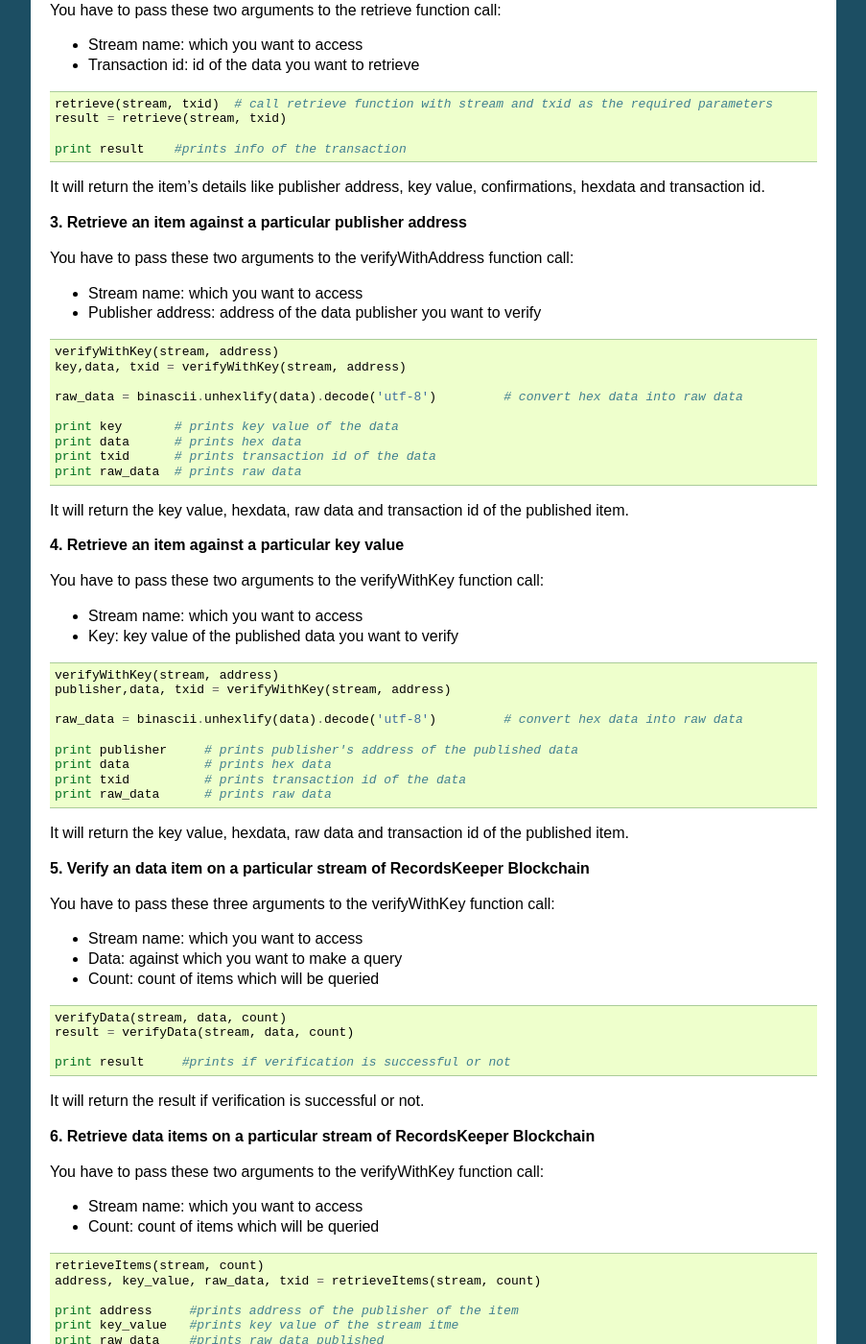
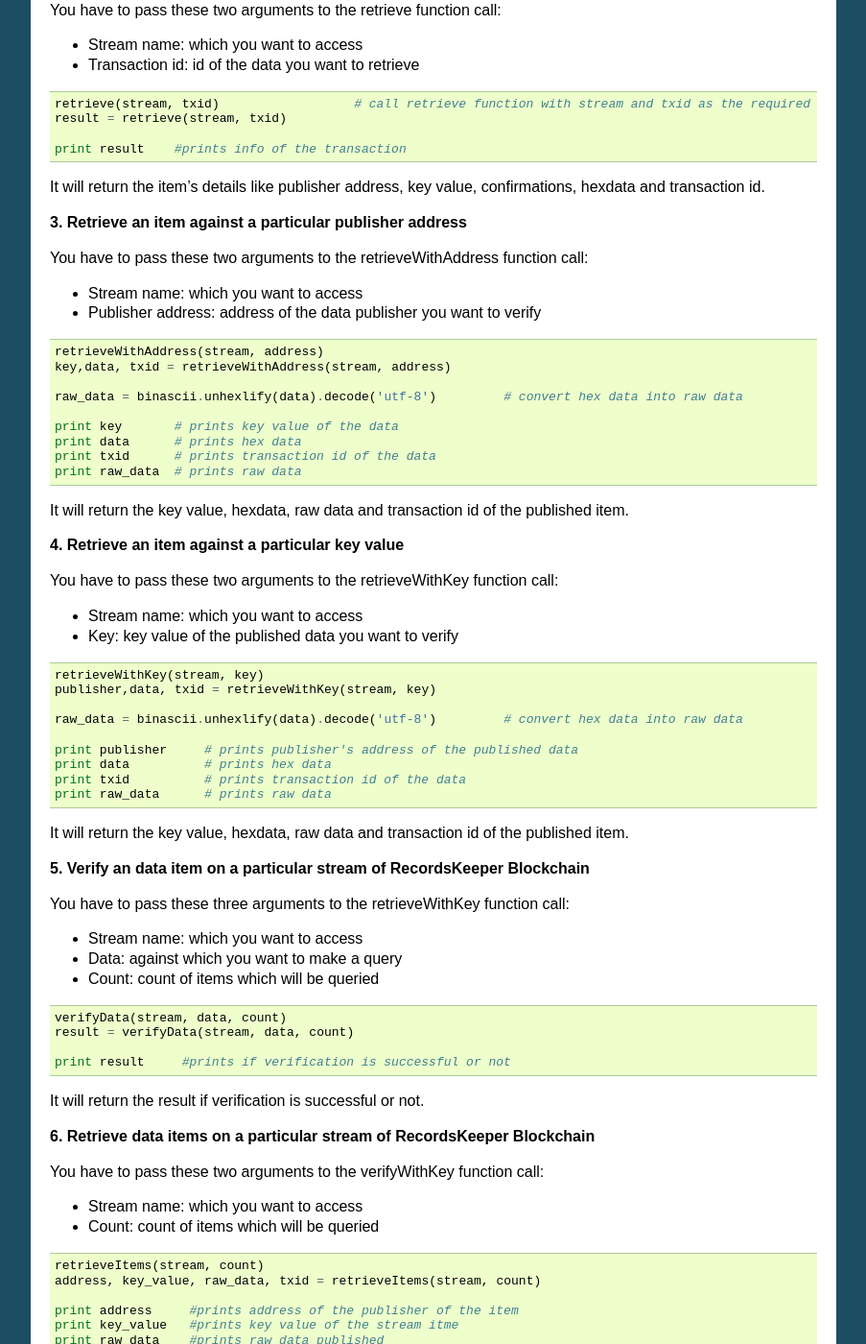
Before and after one commit to RecordsKeeper/recordskeeper-python-sdk, a Sphinx documentation site: the page built from docs/source/stream.rst, in a window 1280 px wide and 1400 px high, scrolled down 1945 px. Shown: the whole window at 96% size, without its empty margins (198-1101 px from the left). Built offline with Sphinx 7.4.7, drawn with Linux system fonts in a browser that asks for light colours; some of the changed text lies outside the part shown.

Commit message:
docs changed

```diff
--- a/docs/source/assets.rst
+++ b/docs/source/assets.rst
@@ -97,9 +97,9 @@
 
 .. code-block:: python
 
-    createAsset()
+    createAsset(address, asset_name, asset_qty)
 
-    txid = createAsset()          #createAsset() function call
+    txid = createAsset(address, asset_name, asset_qty)          #createAsset() function call
 
     print txid                  # prints tx id of the issued asset
 
--- a/docs/source/stream.rst
+++ b/docs/source/stream.rst
@@ -125,7 +125,7 @@
 
 .. code-block:: python
 
-    retrieve(stream, txid)  # call retrieve function with stream and txid as the required parameters
+    retrieve(stream, txid)                  # call retrieve function with stream and txid as the required parameters
     result = retrieve(stream, txid)
 
     print result    #prints info of the transaction
@@ -135,15 +135,15 @@
 
 **3. Retrieve an item against a particular publisher address**
 
-You have to pass these two arguments to the verifyWithAddress function call:
+You have to pass these two arguments to the retrieveWithAddress function call:
 
 * Stream name: which you want to access
 * Publisher address: address of the data publisher you want to verify
 
 .. code-block:: python
 
-    verifyWithKey(stream, address)
-    key,data, txid = verifyWithKey(stream, address)
+    retrieveWithAddress(stream, address)
+    key,data, txid = retrieveWithAddress(stream, address)
 
     raw_data = binascii.unhexlify(data).decode('utf-8')         # convert hex data into raw data
 
@@ -156,15 +156,15 @@
 
 **4. Retrieve an item against a particular key value**
 
-You have to pass these two arguments to the verifyWithKey function call:
+You have to pass these two arguments to the retrieveWithKey function call:
 
 * Stream name: which you want to access
 * Key: key value of the published data you want to verify
 
 .. code-block:: python
 
-    verifyWithKey(stream, address)
-    publisher,data, txid = verifyWithKey(stream, address)
+    retrieveWithKey(stream, key)
+    publisher,data, txid = retrieveWithKey(stream, key)
 
     raw_data = binascii.unhexlify(data).decode('utf-8')         # convert hex data into raw data
 
@@ -177,7 +177,7 @@
 
 **5. Verify an data item on a particular stream of RecordsKeeper Blockchain**
 
-You have to pass these three arguments to the verifyWithKey function call:
+You have to pass these three arguments to the retrieveWithKey function call:
 
 * Stream name: which you want to access
 * Data: against which you want to make a query
```
Also changed, not shown: other parts of docs/source/stream.rst (+2 -2 lines), docs/source/index.rst (+5 -5 lines), docs/source/transaction.rst (+5 -5 lines).
